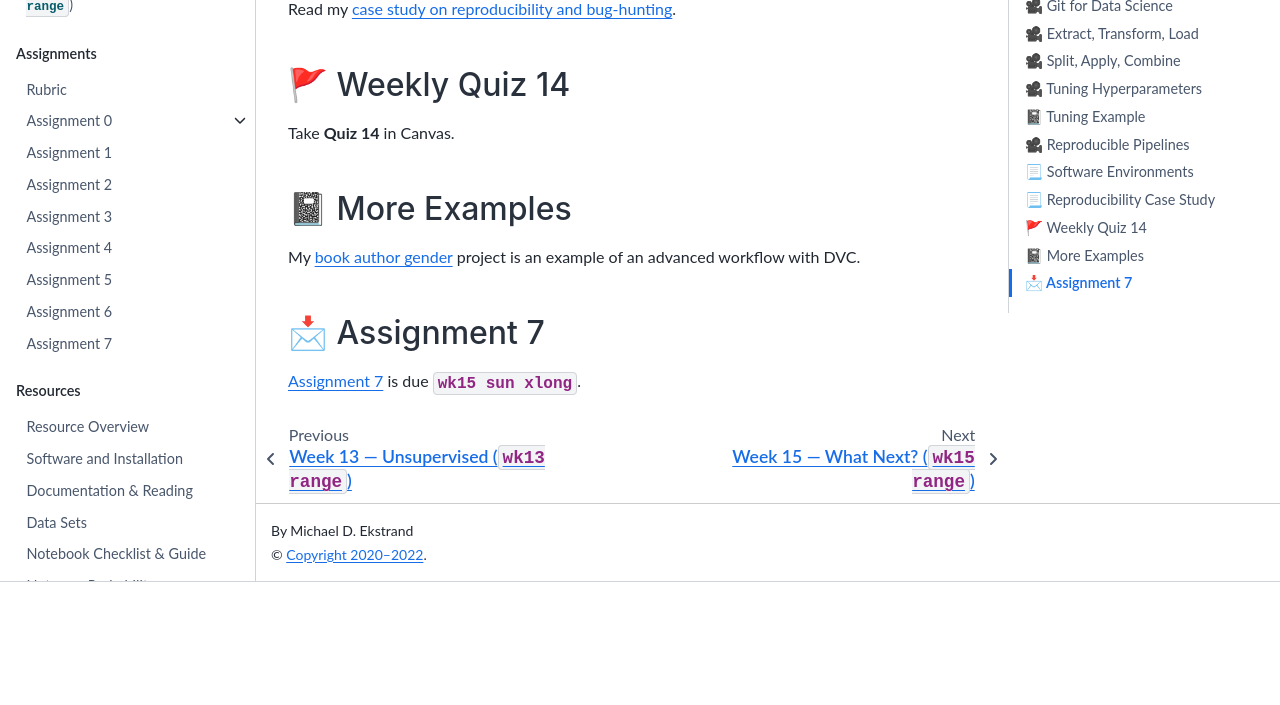
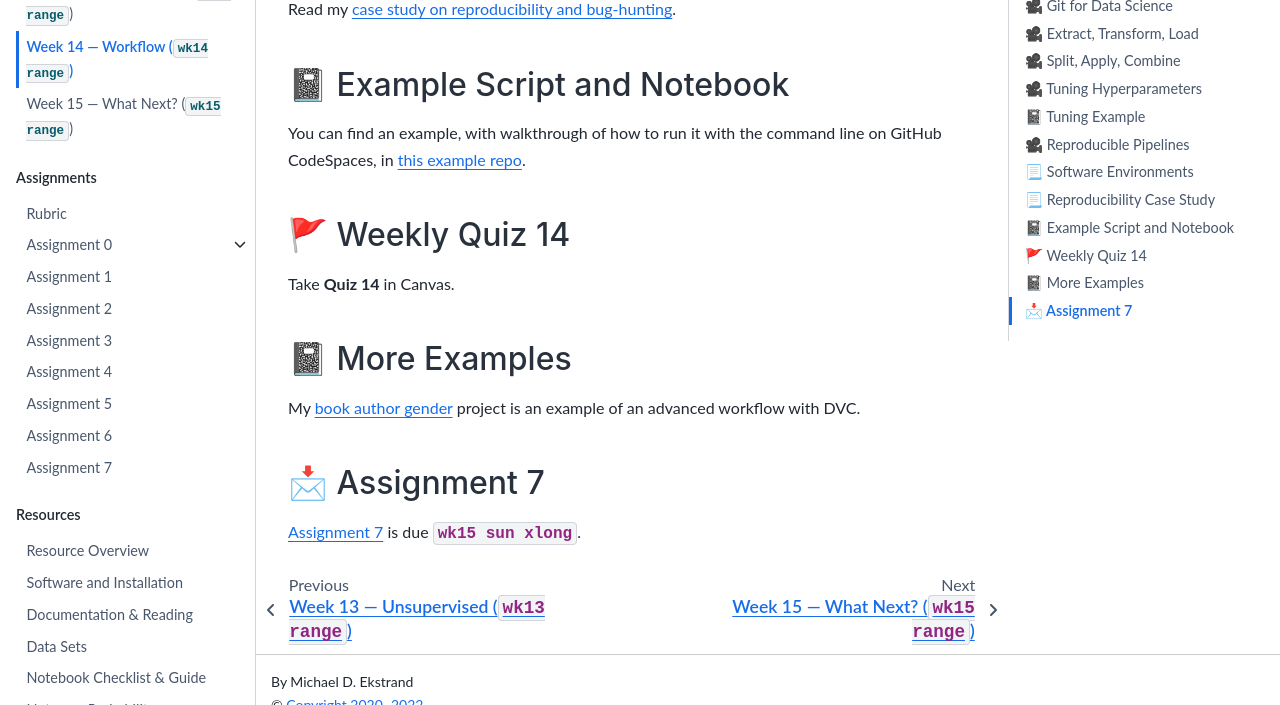
Before and after one commit to mdekstrand/cs533-web, a Jupyter Book: the page built from week14/index.md, in a window 1280 px wide and 900 px high, scrolled down 4566 px, cut to the strip 195-900 px from the top of the window. Built offline with Jupyter Book 1.0.4 settings and Sphinx 7.4.7 and the Sphinx Book theme 1.1.4, drawn with Linux system fonts in a browser that asks for light colours; pages that are not in the unit, such as notebooks, are missing from menus; cross-references to code outside the pages are shown as plain code; a style sheet for code colours, icons or effects is not loaded; before the commit the page ends 5343 px from its top, so only the background shows below that.

Commit message:
add example

```diff
--- a/week14/index.md
+++ b/week14/index.md
@@ -184,6 +184,11 @@
 
 Read my [case study on reproducibility and bug-hunting](https://md.ekstrandom.net/blog/2021/11/reproducibility).
 
+## {{mnotebook}} Example Script and Notebook
+
+You can find an example, with walkthrough of how to run it with the command line on GitHub CodeSpaces,
+in [this example repo](https://github.com/mdekstrand/cs533-script-demo).
+
 ## {{mquiz}} Weekly Quiz 14
 
 Take **Quiz 14** in {{LMS}}.
```
